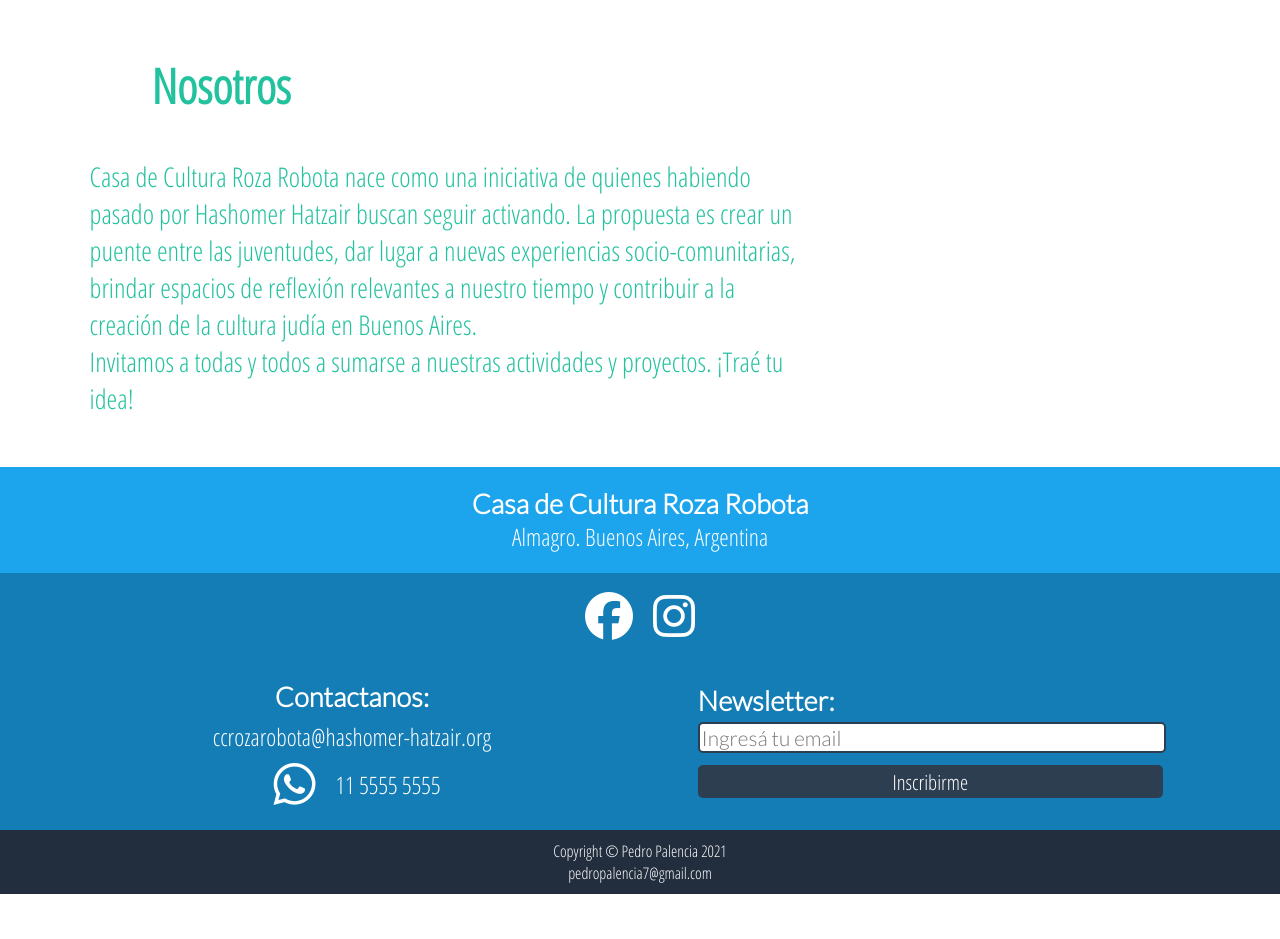
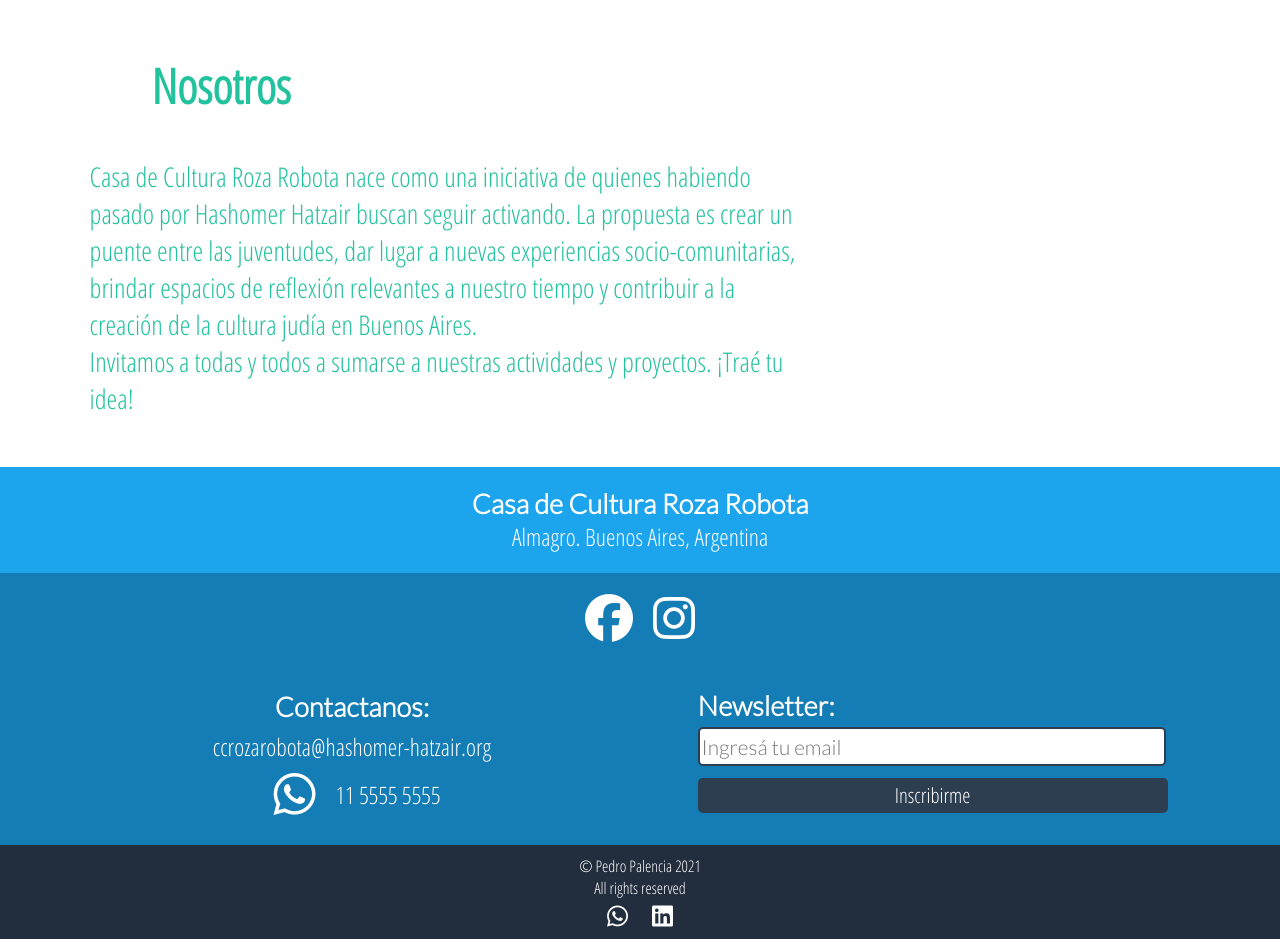
Before and after one commit to p3drop7/roza-robota, a website: page index.html in a window 1280 px wide. Shown: the part 901-1840 px from the top of the page. Before the commit the page ends 1795 px from the top, so only its background shows below. Drawn offline with nearby package versions, Linux system fonts and the light colour scheme.

Commit message:
copyright modificado

```diff
--- a/index.html
+++ b/index.html
@@ -141,8 +141,12 @@
 		</footer>
 
 		<div class="copyright">
-        	<p class="parrafo parrafo--copyright">Copyright © Pedro Palencia 2021</p>
-        	<p class="parrafo parrafo--copyright">pedropalencia7@gmail.com</p>
+        	<p class="parrafo parrafo--copyright">© Pedro Palencia 2021</p>
+        	<p class="parrafo parrafo--copyright">All rights reserved</p>
+        	<div>
+        		<i class="fab fa-whatsapp"></i>
+        		<i class="fab fa-linkedin"></i>
+        	</div>
     	</div>
 
 	</main>
--- a/scss/layout/_footer.scss
+++ b/scss/layout/_footer.scss
@@ -36,7 +36,7 @@ footer {
 	width: 60%;
 	display: flex;
 	flex-flow: row;
-	justify-content: space-evenly;
+	justify-content: center;
 }
 
 .footer__area--contacto {
@@ -67,13 +67,14 @@ footer {
 }
 
 .input_newsletter {
-		height: 25px;
-		width: 25vw;
+		height: 33px;
+		width: 100%;
 		margin: 5px 0px;
 	}
 
 .input_newsletter--boton {
-	width: 103%;
+	width: 102%;
+	height: 35px;
 	margin: 7px 0px;
 }
 
@@ -87,6 +88,7 @@ footer {
 .fab {
 	font-size: 3em;
 	color: white;
+	margin: 0px 10px;
 }
 
 @media (min-width: 994px) {
@@ -113,18 +115,10 @@ footer {
 
 	.footer__area--redes {
 		padding: 15px 0px;
-		justify-content: center;
-	}
-
-	.fab {
-		margin: 0px 10px;
-	}
-
-	.input_newsletter {
-		width: 100%;
-	}
-	.input_newsletter--boton {
-		width: 101%;
-		height: 33px;
 	}
 }
+
+.copyright div i {
+	font-size: 1.5em;
+	padding-top: 5px;
+}
```
Also changed, not shown: css/style.css.
